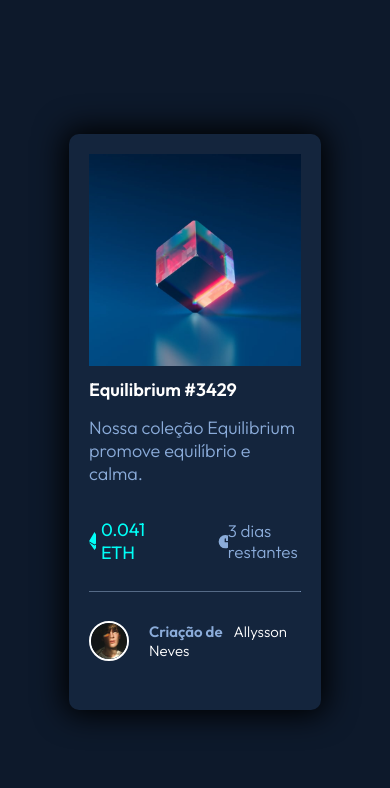
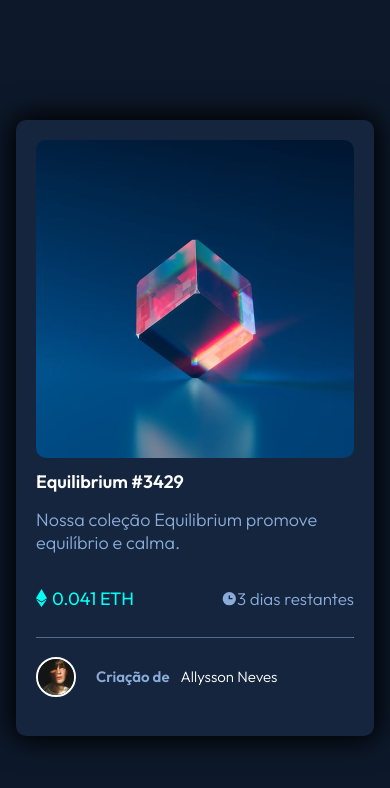
Before and after one commit to allyssonf10/Equilibrium, a plain HTML site: page index.html in a window 390 px wide. Drawn offline with Linux system fonts and the light colour scheme; files whose address does not match are found by name.

Commit message:
responsividade feita

```diff
--- a/index.html
+++ b/index.html
@@ -18,7 +18,7 @@
   <body>
     <div class="caixa">
       <div class="img">
-        <img src="images/image-equilibrium.jpg">
+        <img class="imagem" src="images/image-equilibrium.jpg">
         <div class="olho">
           <img src="icon-view.svg">
         </div>
--- a/style.css
+++ b/style.css
@@ -130,3 +130,25 @@ strong:hover{
     color: hsl(178, 100%, 50%);
     cursor: pointer;
 }
+
+@media screen and (max-width: 412px) {
+    body{
+        width: 100%;
+        margin: 6px 0 0 0;
+    }
+
+    .caixa{
+        display: flex;
+    }
+
+    img{
+        box-sizing: border-box;
+        border: none;
+        border-radius: 10px;
+    }
+
+    .relogio{
+        position: absolute;
+        left: 40%;
+    }
+}
```
